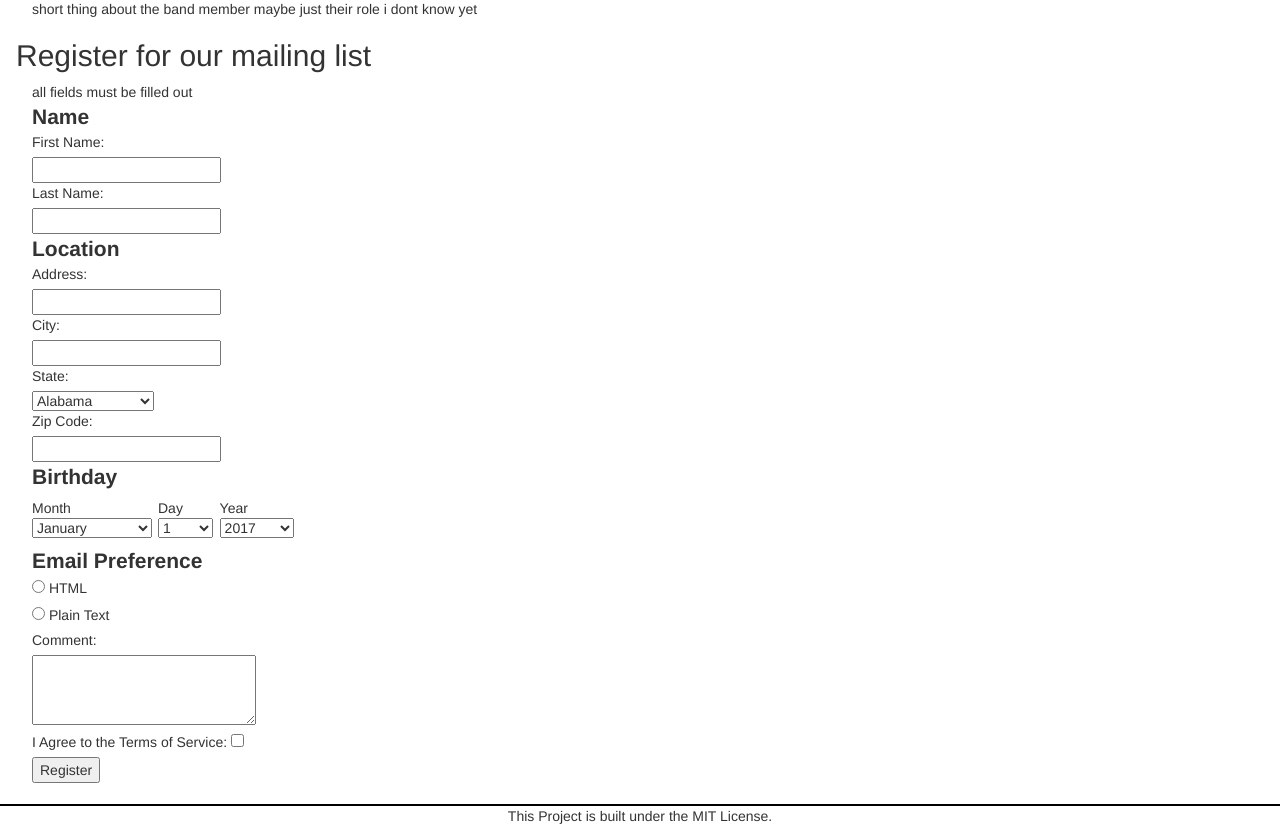
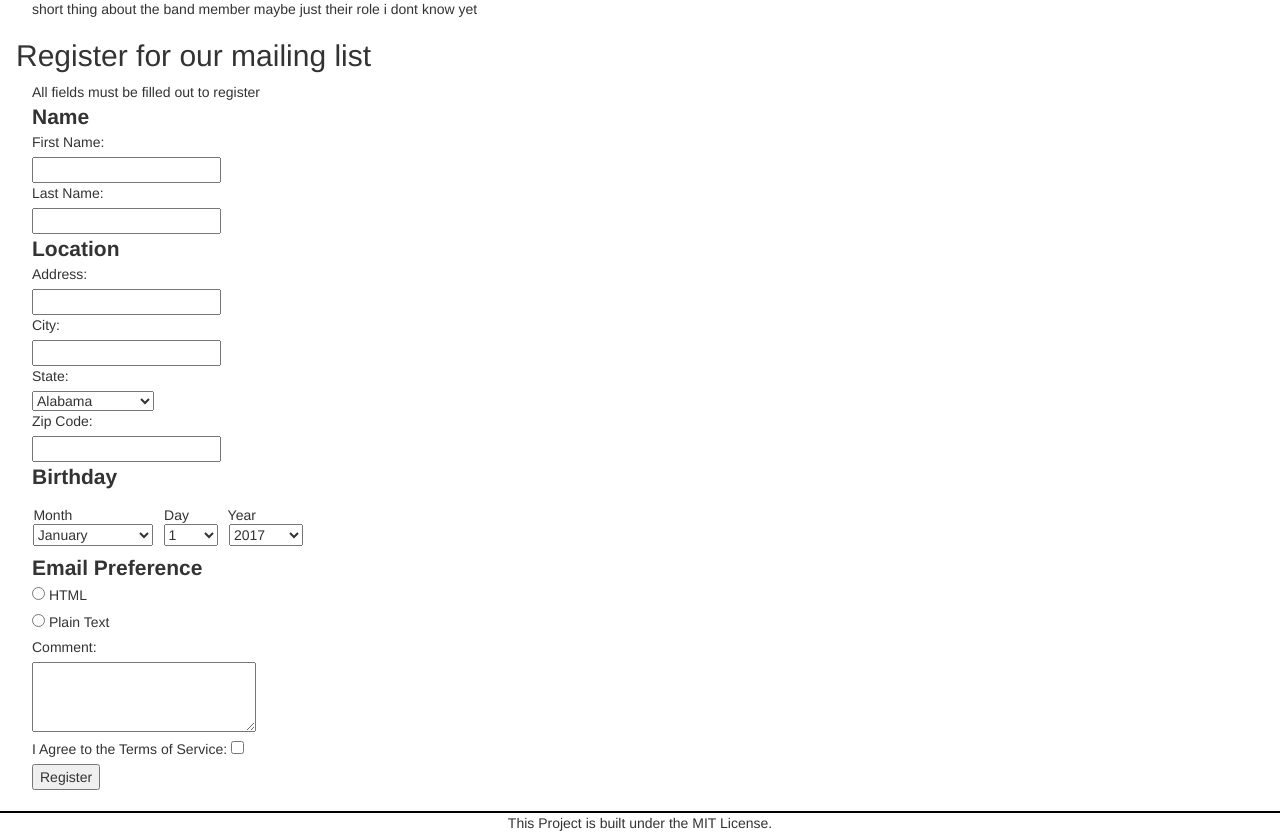
Before and after one commit to Ethameshep/discography, a PHP site: page / in a window 1280 px wide. Shown: the part 3360-4193 px from the top of the page. Run offline with PHP 8.4, Linux system fonts and the light colour scheme; some libraries are stand-ins or nearby versions.

Commit message:
Form bug fixes
fixed legend and labels overlapping.
Form is now consistent across moz and webkit browsers

```diff
--- a/css/main.css
+++ b/css/main.css
@@ -11,9 +11,10 @@ TABLE OF CONTENTS
 1.Structure Control
 2.Nav
 3.Heading
-4.Album release sections
-5.Band member sections
-6.Mail form
+4.Album Release Section
+5.Band Member Section
+6.Mail Form Section
+ a.Age Fieldset Subsection
 ----------------------
 COLOR GUIDE
 
@@ -75,32 +76,35 @@ textarea {
 }
 
 .age select, .age label {
-    position: absolute;
+    position: relative;
 }
 
 .age select { /*adjust to change Y-Value*/
-    top: 1.8em;
+    top: .8em; /*moz ideal: 1.8em webkit ideal: 3.6em */
 }
 
 .age label {
-    top: .4em;
+    top: -.6em; /*moz ideal: .4em webkit ideal: 2.3em */
 }
 
-label[for="month"] {left: 0em;} /*adjust to change X-Value*/
-label[for="day"] {left: 9em;}
-label[for="year"] {left: 13.4em;}
+label[for="month"] {left: 0.1em;} /*adjust to change X-Value*/
+label[for="day"] {left: -2.5em;}
+label[for="year"] {left: -4.2em;}
 #month {
-    left: 0em;
+    left: -3em;
     width: 8.6em;
+    height: 1.6em;
 } /* keep month and day 8em apart*/
 
 #day {
-    left: 9em;
+    left: -4.6em;
     width: 3.9em;
+    height: 1.6em;
 } /*keep day and year 5em apart*/
 #year {
-left: 13.4em;
-width: 5.3em;
+    left: -6.4em;
+    width: 5.3em;
+    height: 1.6em;
 }
 /*FOOTER SECTION*/
 footer {
--- a/index.html
+++ b/index.html
@@ -106,7 +106,7 @@
         <!--form section-->
         <h2>Register for our mailing list</h2>
         <form action="null" method="post" id="form">
-            <aside>all fields must be filled out</aside>
+            <aside>All fields must be filled out to register</aside>
             <fieldset class="name">
                 <legend>Name</legend>
                 <label for="firstName">First Name:</label><br>
```
